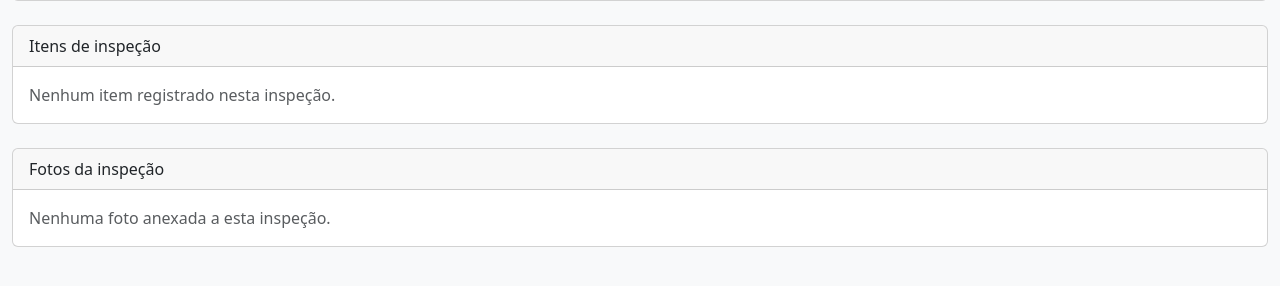
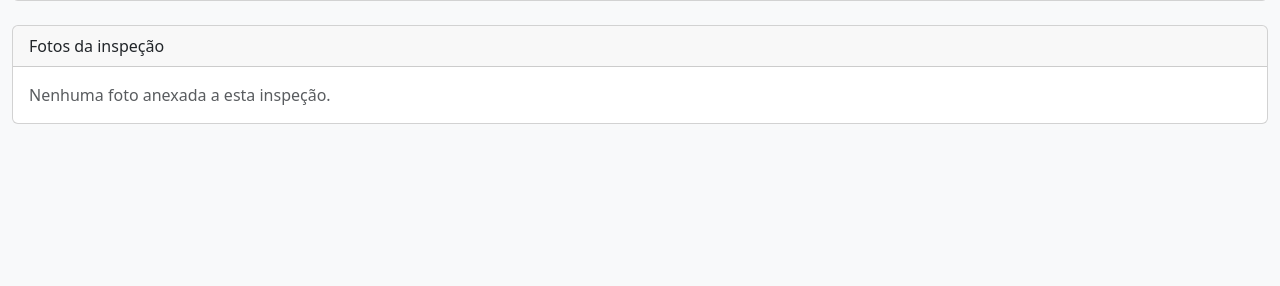
Before and after one commit to hithalloagir/Sistema-de-Gerenciamento-de-Obras-AGIR, a Django app: template templates/inspecoes/inspecao_detail.html in a window 1280 px wide. Shown: the part 342-628 px from the top of the page. Run offline with Django 5.2, Linux system fonts and the light colour scheme; the template is opened without the code that fills it, so the values that code supplies are empty.

Commit message:
Feat: Ajuste Front-End Inspecao_detail

```diff
--- a/templates/inspecoes/inspecao_detail.html
+++ b/templates/inspecoes/inspecao_detail.html
@@ -38,7 +38,7 @@
   </div>
 </div>
 
-<div class="card">
+{% comment %} <div class="card">
   <div class="card-header d-flex justify-content-between align-items-center">
     <span>Itens de inspeção</span>
   </div>
@@ -68,7 +68,7 @@
       <p class="mb-0 text-muted">Nenhum item registrado nesta inspeção.</p>
     {% endif %}
   </div>
-</div>
+</div> {% endcomment %}
 
 <div class="card mt-4">
   <div class="card-header d-flex justify-content-between align-items-center">
```
